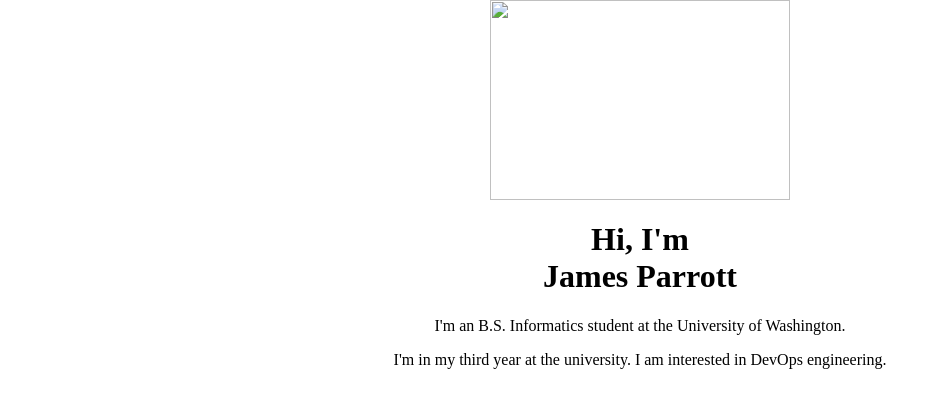
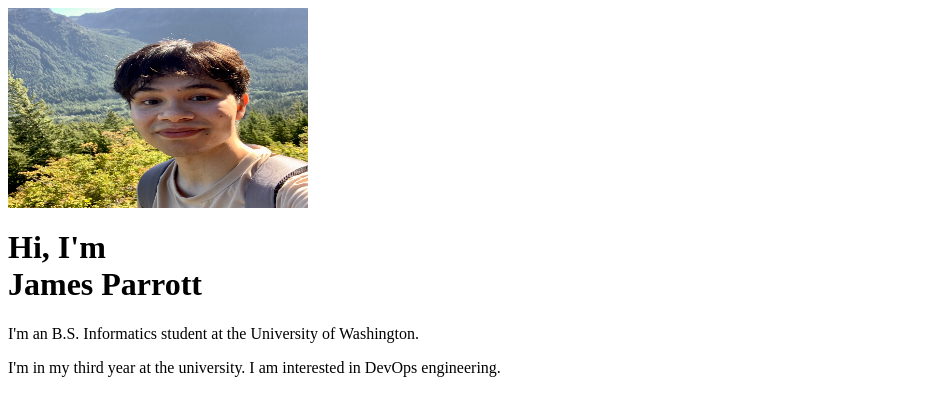
Before and after one commit to jamesdwa/jamesparrott, a plain HTML site: page index.html in a window 1280 px wide. Shown: the whole page, without its empty margins (0-941 px from the left). Drawn offline with Linux system fonts and the light colour scheme.

Commit message:
fixedfinally

```diff
--- a/index.html
+++ b/index.html
@@ -3,11 +3,11 @@
     <meta charset="UTF-8">
     <meta name="viewport" content="width=device-width, initial-scale=1.0">
     <title>Document</title>
-    <link rel="stylesheet" href="style.css">
+    <!-- <link rel="stylesheet" href="style.css"> -->
 </head>
 <body>
     <div class="box">
-        <img src="pfp.jpg"
+        <img src="pfp.jpeg"
         width="300px" height="200px">
         <h1>Hi, I'm <br><span class="box-name">James Parrott</span></h1>
         <p>I'm an B.S. Informatics student at the University of Washington.</p>
--- a/style.css
+++ b/style.css
@@ -1,4 +1,5 @@
 body {
     margin: 0;
+    background: pink;
     text-align: center;
 }
```
